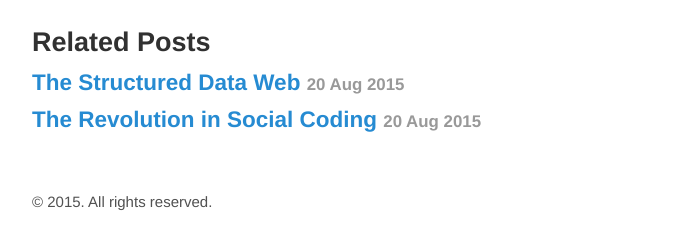
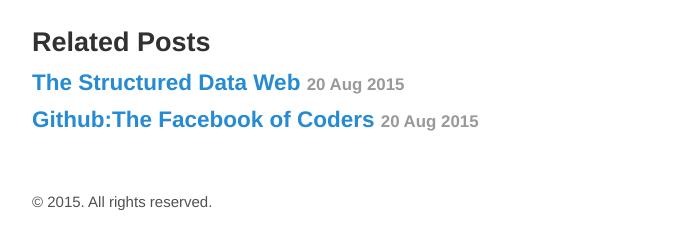
Before and after one commit to healthschema/healthschema.github.io, a Jekyll site: the page built from _posts/2015-08-20-github-and-government.md, in a window 1280 px wide. Shown: the part 1378-1626 px from the top of the page, without its empty margins (293-986 px from the left). Built offline with Jekyll 4.4.1, drawn with Linux system fonts in a browser that asks for light colours.

Commit message:
Update 2015-08-20-github-intro.md

```diff
--- a/_posts/2015-08-20-github-intro.md
+++ b/_posts/2015-08-20-github-intro.md
@@ -1,6 +1,6 @@
 ---
 layout: post
-title: The Revolution in Social Coding
+title: Github:The Facebook of Coders
 ---
 
 <p align="center">
```
